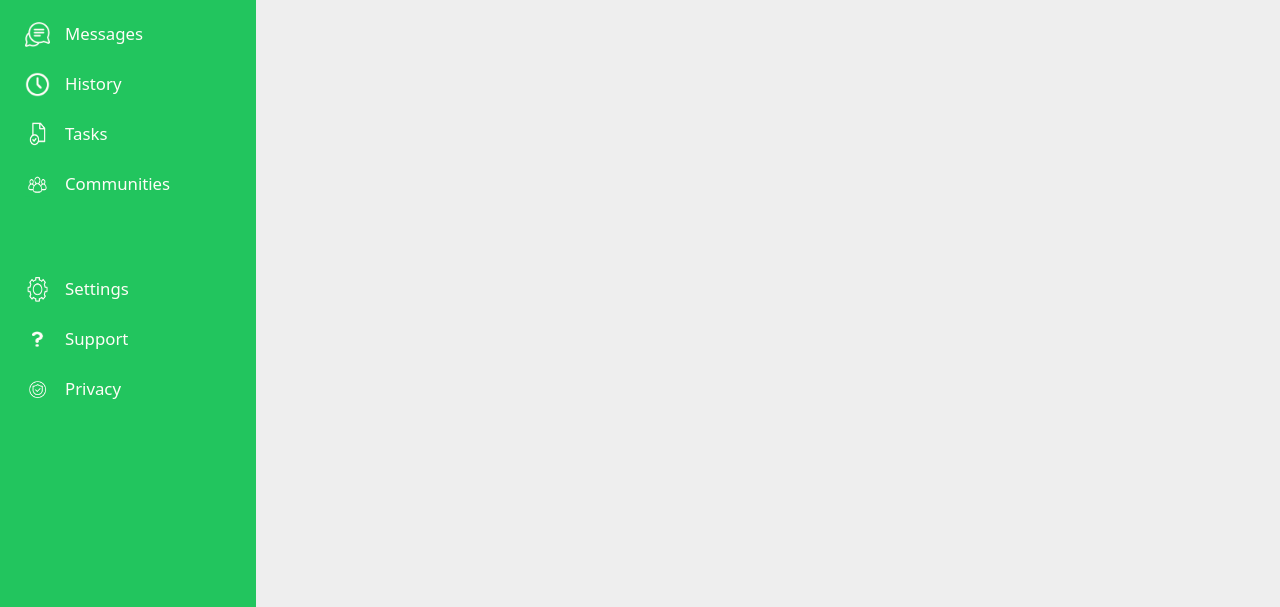
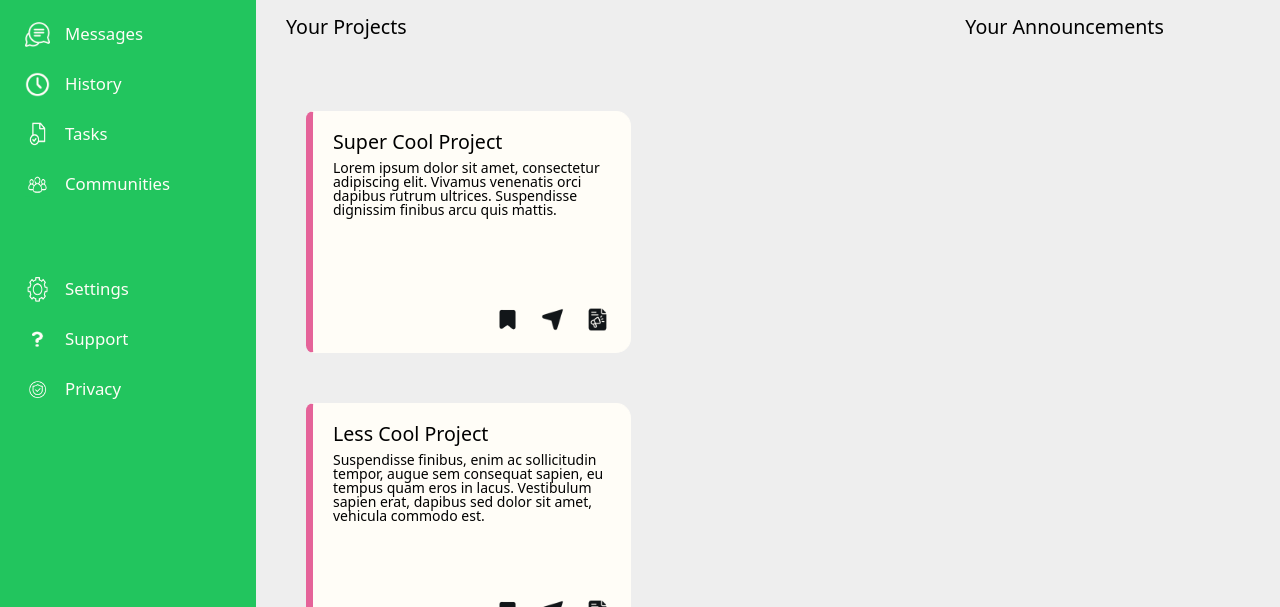
Before and after one commit to sth21/odin-admin-dashboard, a plain HTML site: page index.html in a window 1280 px wide. Shown: the part 193-800 px from the top of the page. Drawn offline with Linux system fonts and the light colour scheme.

Commit message:
Structure project section of main

```diff
--- a/index.html
+++ b/index.html
@@ -77,7 +77,76 @@
         </div>
     </section>
     <main>
-
+        <p class="medium-size">Your Projects</p>
+        <p class="medium-size">Your Announcements</p>
+        <div class="projects">
+            <div class="project">
+                <div class="body-text">
+                    <p class="medium-size">Super Cool Project</p>
+                    <p class="small-size">Lorem ipsum dolor sit amet, consectetur adipiscing elit. Vivamus venenatis orci dapibus rutrum ultrices. Suspendisse dignissim finibus arcu quis mattis.</p>
+                </div>
+                <div class="project-features">
+                    <img src="media/save.png" alt="save icon">
+                    <img src="media/send.png" alt="share icon">
+                    <img src="media/announcement.png" alt="announce icon">
+                </div>
+            </div>
+            <div class="project">
+                <div class="body-text">
+                    <p class="medium-size">Less Cool Project</p>
+                    <p class="small-size">Suspendisse finibus, enim ac sollicitudin tempor, augue sem consequat sapien, eu tempus quam eros in lacus. Vestibulum sapien erat, dapibus sed dolor sit amet, vehicula commodo est.</p>
+                </div>
+                <div class="project-features">
+                    <img src="media/save.png" alt="save icon">
+                    <img src="media/send.png" alt="share icon">
+                    <img src="media/announcement.png" alt="announce icon">
+                </div>
+            </div>
+            <div class="project">
+                <div class="body-text">
+                    <p class="medium-size">Other Project</p>
+                    <p class="small-size">Nullam elit ante, viverra at est sed, consectetur dictum ligula. Nunc eget sagittis nisl. Nulla turpis erat, interdum a molestie ut, pellentesque ac nunc.</p>
+                </div>
+                <div class="project-features">
+                    <img src="media/save.png" alt="save icon">
+                    <img src="media/send.png" alt="share icon">
+                    <img src="media/announcement.png" alt="announce icon">
+                </div>
+            </div>
+            <div class="project">
+                <div class="body-text">
+                    <p class="medium-size">Fourth Project</p>
+                    <p class="small-size">Vestibulum placerat sodales lacinia. Mauris convallis porta nibh accumsan porta. Phasellus finibus eu risus non malesuada.</p>
+                </div>
+                <div class="project-features">
+                    <img src="media/save.png" alt="save icon">
+                    <img src="media/send.png" alt="share icon">
+                    <img src="media/announcement.png" alt="announce icon">
+                </div>
+            </div>
+            <div class="project">
+                <div class="body-text">
+                    <p class="medium-size">Another Project</p>
+                    <p class="small-size">Phasellus vel risus sit amet est posuere consequat id pretium dolor. Sed leo dolor, ultricies aliquet ex vel, tincidunt consequat leo. Etiam accumsan quam id purus posuere scelerisque.</p>
+                </div>
+                <div class="project-features">
+                    <img src="media/save.png" alt="save icon">
+                    <img src="media/send.png" alt="share icon">
+                    <img src="media/announcement.png" alt="announce icon">
+                </div>
+            </div>
+            <div class="project" class="last">
+                <div class="body-text">
+                    <p class="medium-size">Final Project</p>
+                    <p class="small-size">Fusce libero lectus, finibus non tellus vel, lobortis consequat dolor. Etiam rutrum nec nibh lacinia mattis.</p>
+                </div>
+                <div class="project-features">
+                    <img src="media/save.png" alt="save icon">
+                    <img src="media/send.png" alt="share icon">
+                    <img src="media/announcement.png" alt="announce icon">
+                </div>
+            </div>
+        </div>
     </main>
 </body>
 </html>
--- a/style.css
+++ b/style.css
@@ -148,4 +148,43 @@ section {
 main {
     background-color: var(--grey);
     grid-area: 2 / 2 / 3 / 3;
+    display: grid;
+    grid-template: 1fr 4fr 4fr / 7fr 3fr;
+    gap: 15px;
+    padding: 30px;
+    overflow: auto;
 }
+
+.projects {
+    grid-area: 2 / 1 / 4 / 2;
+    display: grid;
+    grid-template-columns: repeat(auto-fit, 325px);
+    gap: 50px;
+    padding: 20px;
+}
+
+.project {
+    background-color: var(--white);
+    border: 1px solid var(--white);
+    border-left: 7px solid var(--pink);
+    border-radius: 15px;
+    height: 200px;
+    border-top-left-radius: 7.5px;
+    border-bottom-left-radius: 7.5px;
+    padding: 20px;
+}
+
+.body-text {
+    display: flex;
+    flex-direction: column;
+    gap: 10px;
+    height: 50%
+}
+
+.project-features {
+    display: flex;
+    height: 50%;
+    justify-content: flex-end;
+    align-items: flex-end;
+    gap: 20px;
+}
```
Also changed, not shown: media/announcement.png (added), media/organization.png (deleted), media/send.png (added), media/share.png (deleted).
